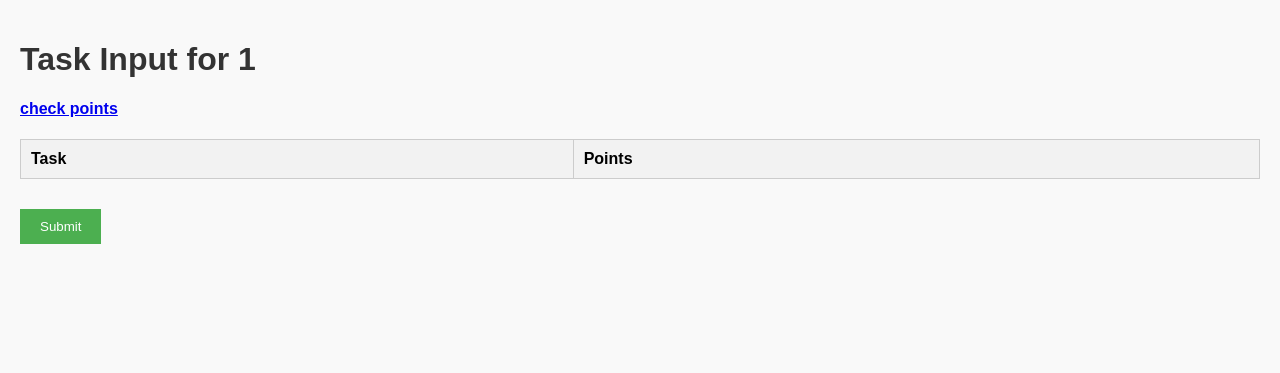
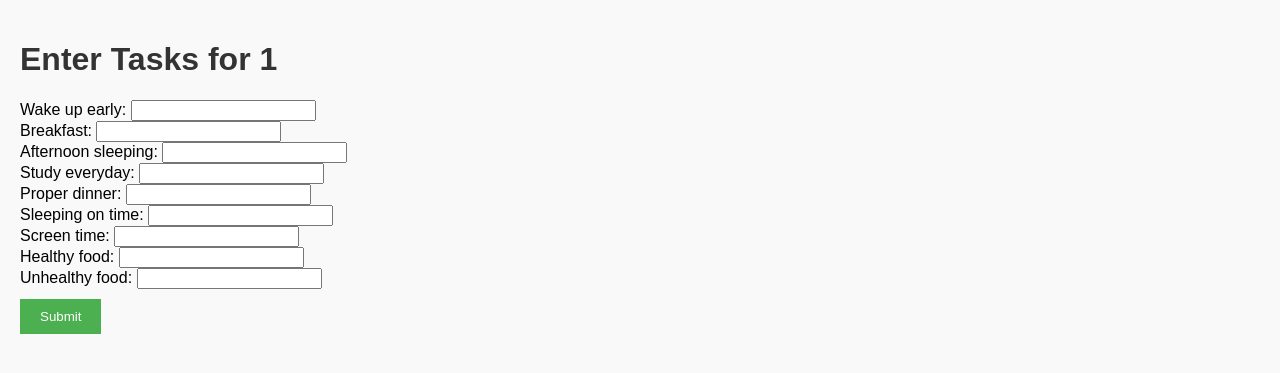
Before and after one commit to prasanthdoccash/piggybank, a Flask app: page /task_input/1 in a window 1280 px wide. Shown: the top 373 px of the page. Run offline with Flask 3, Linux system fonts and the light colour scheme; lists and menus that the app fills with data are empty.

Commit message:
Update task_input.html

```diff
--- a/templates/task_input.html
+++ b/templates/task_input.html
@@ -6,21 +6,35 @@
     <link rel="stylesheet" href="{{ url_for('static', filename='style.css') }}">
 </head>
 <body>
-    <h1>Task Input for {{ child }}</h1>
-<h4><a href="/points_display"> check points</a> </h4>
-    <form method="POST">
-        <table>
-            <tr>
-                <th>Task</th>
-                <th>Points</th>
-            </tr>
-            {% for task in tasks %}
-            <tr>
-                <td>{{ task }}</td>
-                <td><input type="number" name="points"></td>
-            </tr>
-            {% endfor %}
-        </table>
+    <h1>Enter Tasks for {{ child }}</h1>
+    <form method="POST" action="{{ url_for('task_input', child=child) }}">
+        <label for="wake_up_early">Wake up early:</label>
+        <input type="number" id="wake_up_early" name="wake_up_early" required><br>
+
+        <label for="breakfast">Breakfast:</label>
+        <input type="number" id="breakfast" name="breakfast" required><br>
+
+        <label for="afternoon_sleeping">Afternoon sleeping:</label>
+        <input type="number" id="afternoon_sleeping" name="afternoon_sleeping" required><br>
+
+        <label for="study_everyday">Study everyday:</label>
+        <input type="number" id="study_everyday" name="study_everyday" required><br>
+
+        <label for="proper_dinner">Proper dinner:</label>
+        <input type="number" id="proper_dinner" name="proper_dinner" required><br>
+
+        <label for="sleeping_on_time">Sleeping on time:</label>
+        <input type="number" id="sleeping_on_time" name="sleeping_on_time" required><br>
+
+        <label for="screen_time">Screen time:</label>
+        <input type="number" id="screen_time" name="screen_time" required><br>
+
+        <label for="healthy_food">Healthy food:</label>
+        <input type="number" id="healthy_food" name="healthy_food" required><br>
+
+        <label for="unhealthy_food">Unhealthy food:</label>
+        <input type="number" id="unhealthy_food" name="unhealthy_food" required><br>
+
         <button type="submit">Submit</button>
     </form>
 </body>
```
